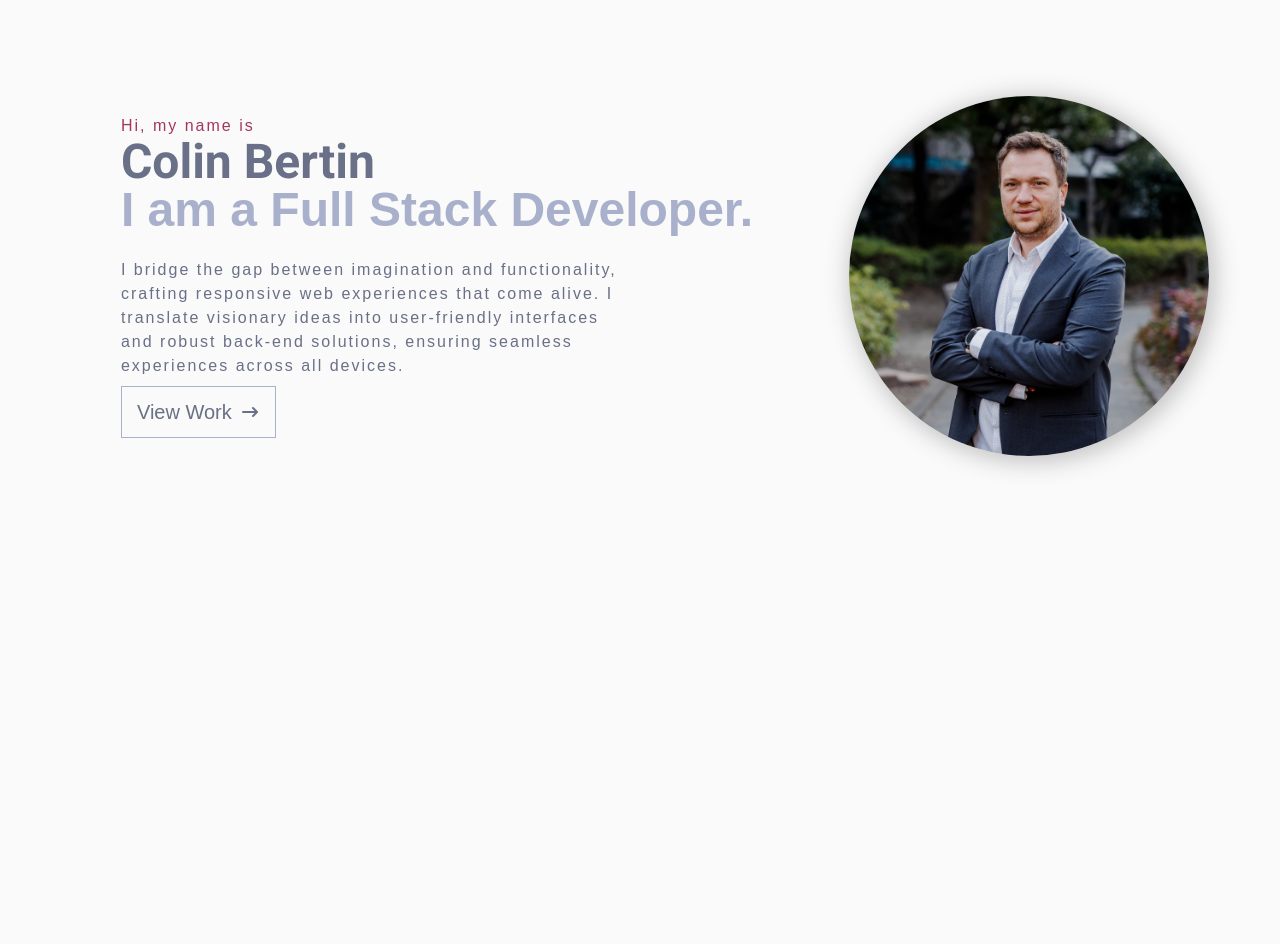
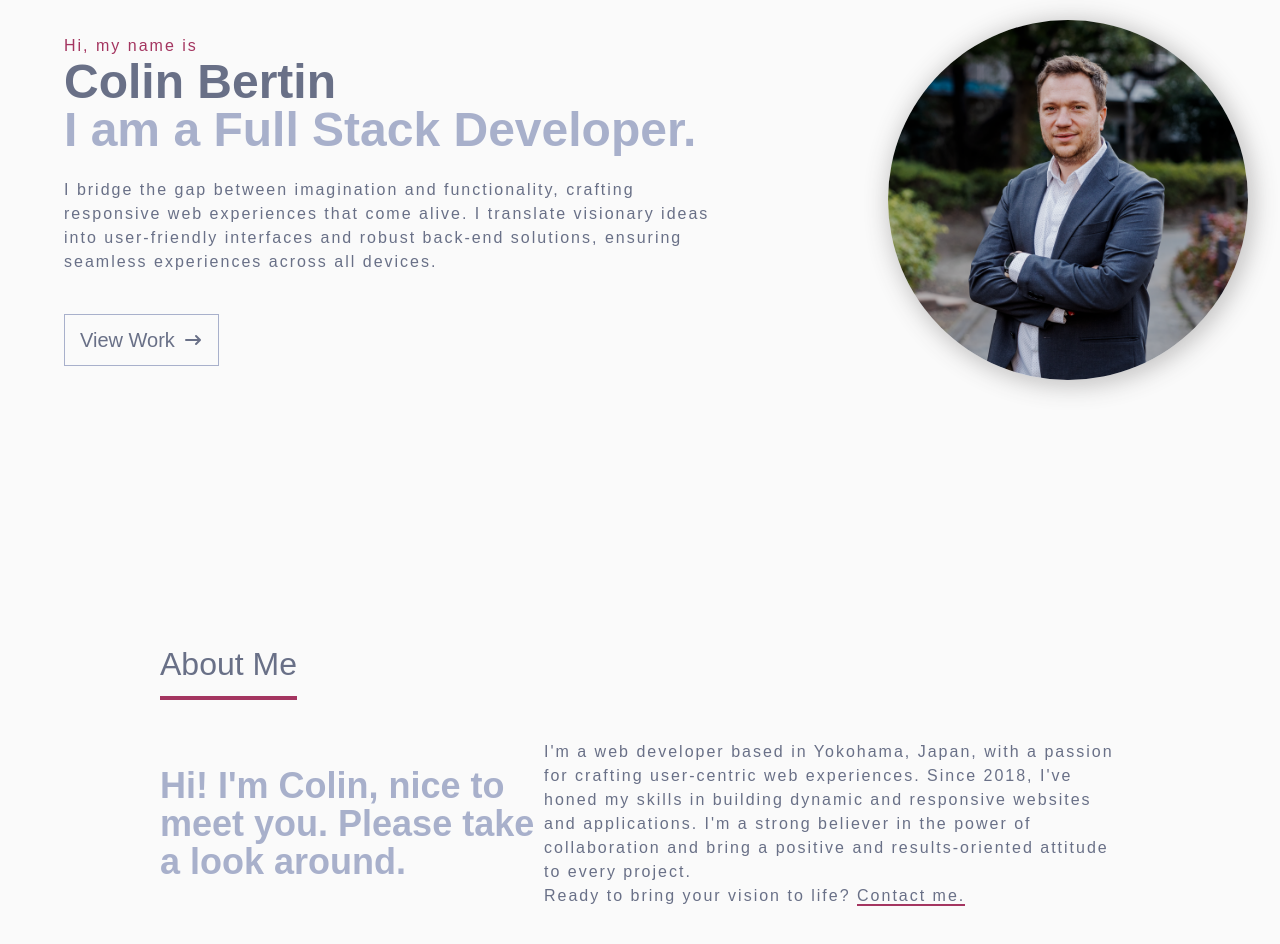
Before and after one commit to ColinBertin/portfolio-v2, a Next.js app: page / in a window 1280 px wide. Shown: the part 200-1144 px from the top of the page. Before the commit the page ends 896 px from the top, so only its background shows below. Built offline with nearby package versions, Linux system fonts and the light colour scheme.

Commit message:
add about section

```diff
--- a/app/globals.css
+++ b/app/globals.css
@@ -78,24 +78,6 @@ a {
   cursor: pointer;
 }
 
-h1,
-h2 {
-  /* color: var(--light-thirdary); */
-  font-family: "Roboto", sans-serif;
-}
-
-/* h1 {
-  font-size: 40px;
-} */
-
-h2 {
-  font-size: 32px;
-  display: inline-block;
-  /* border-bottom: 4px solid var(--pink); */
-  margin-top: 0;
-  padding-bottom: 8px;
-}
-
 p {
   font-size: 16px;
   line-height: 24px;
--- a/app/page.tsx
+++ b/app/page.tsx
@@ -1,26 +1,18 @@
-import Image from "next/image";
-import profilePicture from "../public/images/profile_crop.png";
-import { HiArrowNarrowRight } from "react-icons/hi";
-import Link from "next/link";
 import Banner from "@/components/Banner";
-// import { BsMoon, BsSun } from "react-icons/bs";
+import About from "@/components/About";
 
 export default function Home() {
   return (
-    <div className="flex min-h-screen items-center justify-center transition-all duration-300">
-      <div className="container mx-auto px-4 ">
-        <Banner />
-        {/* <Navbar toggleTheme={toggleTheme} theme={theme} />
-        <Banner />
-        <main>
-          <About />
-          <Skills theme={theme} />
+    <div className="min-h-screen w-screen">
+      <Banner />
+      <main>
+        <About />
+        {/* <Skills theme={theme} />
           <Projects />
-          <Contact theme={theme} />
-        </main>
-        <Footer />
+          <Contact theme={theme} /> */}
+      </main>
+      {/* <Footer />
         <TopButton /> */}
-      </div>
     </div>
   );
 }
--- /dev/null
+++ b/components/About.tsx
@@ -0,0 +1,37 @@
+"use client";
+
+import Link from "next/link";
+import SectionContainer from "./SectionContainer";
+
+export default function About() {
+  return (
+    <SectionContainer title="About Me">
+      <div id="about" className="mt-10">
+        <div className="flex flex-col md:flex-row">
+          {/* Intro */}
+          <h3 className="text-2xl md:text-4xl font-bold leading-[38px] text-secondary mb-0 md:m-auto">
+            Hi! I&apos;m Colin, nice to meet you. Please take a look around.
+          </h3>
+
+          {/* Main text */}
+          <p className="text-tertiary md:max-w-[60%] m-4 md:m-0">
+            I&apos;m a web developer based in Yokohama, Japan, with a passion
+            for crafting user-centric web experiences. Since 2018, I&apos;ve
+            honed my skills in building dynamic and responsive websites and
+            applications. I&apos;m a strong believer in the power of
+            collaboration and bring a positive and results-oriented attitude to
+            every project.
+            <br />
+            Ready to bring your vision to life?{" "}
+            <Link
+              className="border-b-2 border-pink-500 hover:text-pink-500 cursor-pointer"
+              href="#contact"
+            >
+              Contact me.
+            </Link>
+          </p>
+        </div>
+      </div>
+    </SectionContainer>
+  );
+}
--- a/components/Banner.tsx
+++ b/components/Banner.tsx
@@ -7,22 +7,22 @@ import Link from "next/link";
 
 export default function Banner() {
   return (
-    <div className="md:px-8 md:py-10 h-screen max-w-screen-xl flex flex-col md:flex-row-reverse justify-around items-center md:my-5 mx-auto">
+    <header className="h-screen w-screen flex flex-col md:flex-row-reverse justify-center items-center pt-20 md:pt-0 md:px-8 md:gap-12">
       <Image
         className="rounded-full shadow-[3px_3px_23px_3px_rgba(65,63,63,0.3)] w-[240px] h-[240px]
-    md:w-[360px] md:h-[360px]"
+    sm:w-[360px] sm:h-[360px]"
         src={profilePicture}
         width={360}
         height={360}
         alt="Me"
       />
-      <div className="md:m-[50px]">
+      <div className="p-8 md:w-4xl">
         <p className="text-pink-500 md:text-lg">Hi, my name is</p>
-        <div className="text-4xl md:text-5xl font-bold mb-6">
+        <div className="text-3xl md:text-5xl font-bold md:mb-6">
           <h1 className="text-tertiary">Colin Bertin</h1>
           <span className="text-secondary">I am a Full Stack Developer.</span>
         </div>
-        <p className="text-lg text-tertiary mb-2 max-w-lg">
+        <p className="text-lg text-tertiary mb-2 md:max-w-[90%] mb-10">
           I bridge the gap between imagination and functionality, crafting
           responsive web experiences that come alive. I translate visionary
           ideas into user-friendly interfaces and robust back-end solutions,
@@ -51,6 +51,6 @@ export default function Banner() {
           />
         </Link>
       </div>
-    </div>
+    </header>
   );
 }
--- a/components/NavList.tsx
+++ b/components/NavList.tsx
@@ -25,7 +25,7 @@ export default function NavList({
     origin-top transition-transform duration-500
     fixed top-14 left-0 z-40 w-full h-[calc(100vh-3.5rem)]
     ${isOpen ? "scale-y-100" : "scale-y-0"}
-    md:static md:flex-row md:h-auto md:w-auto md:scale-y-100 md:flex
+    md:static md:flex-row md:h-auto md:w-auto md:scale-y-100 md:flex mr-4
   `}
     >
       {navbarItems.map((item) => (
--- a/components/Navbar.tsx
+++ b/components/Navbar.tsx
@@ -28,7 +28,7 @@ export default function Navbar() {
   }, [navOpen]);
 
   return (
-    <div className="sticky top-0 z-50 h-14 flex justify-between items-center py-1 px-4 bg-bg">
+    <div className="fixed w-screen top-0 z-50 h-14 flex justify-between items-center py-1 px-4 bg-bg">
       <Image className="logo" src={Logo} width={50} height={50} alt="logo" />
       {/* Hamburger */}
       <ToggleButton
--- /dev/null
+++ b/components/SectionContainer.tsx
@@ -0,0 +1,28 @@
+"use client";
+
+import { ReactNode } from "react";
+
+export default function SectionContainer({
+  title,
+  children,
+}: {
+  title: string;
+  children: ReactNode;
+}) {
+  return (
+    <section className="my-10 mx-5 md:mx-20 lg:mx-40">
+      <h2
+        className="inline-block
+  text-[32px]
+  font-roboto
+  text-tertiary
+  border-b-4 border-pink-500
+  mt-0
+  pb-2"
+      >
+        {title}
+      </h2>
+      {children}
+    </section>
+  );
+}
```
